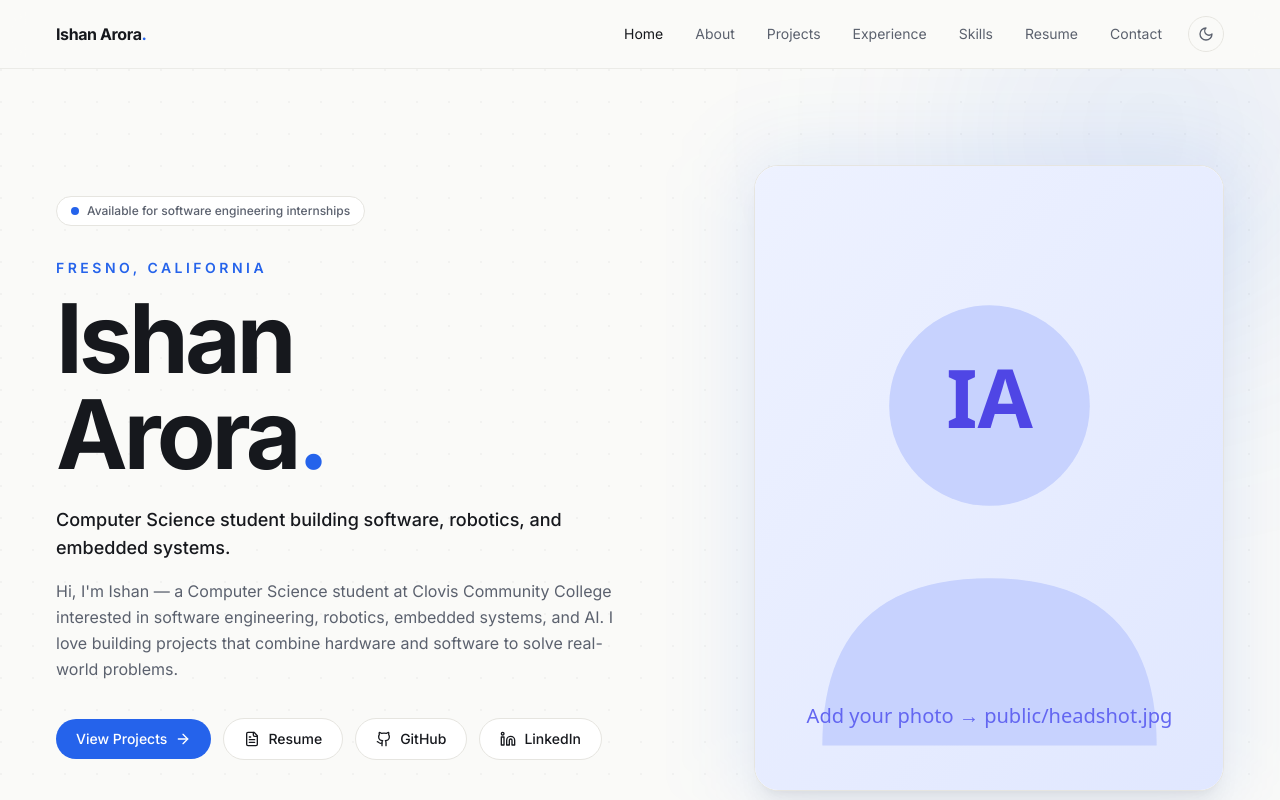
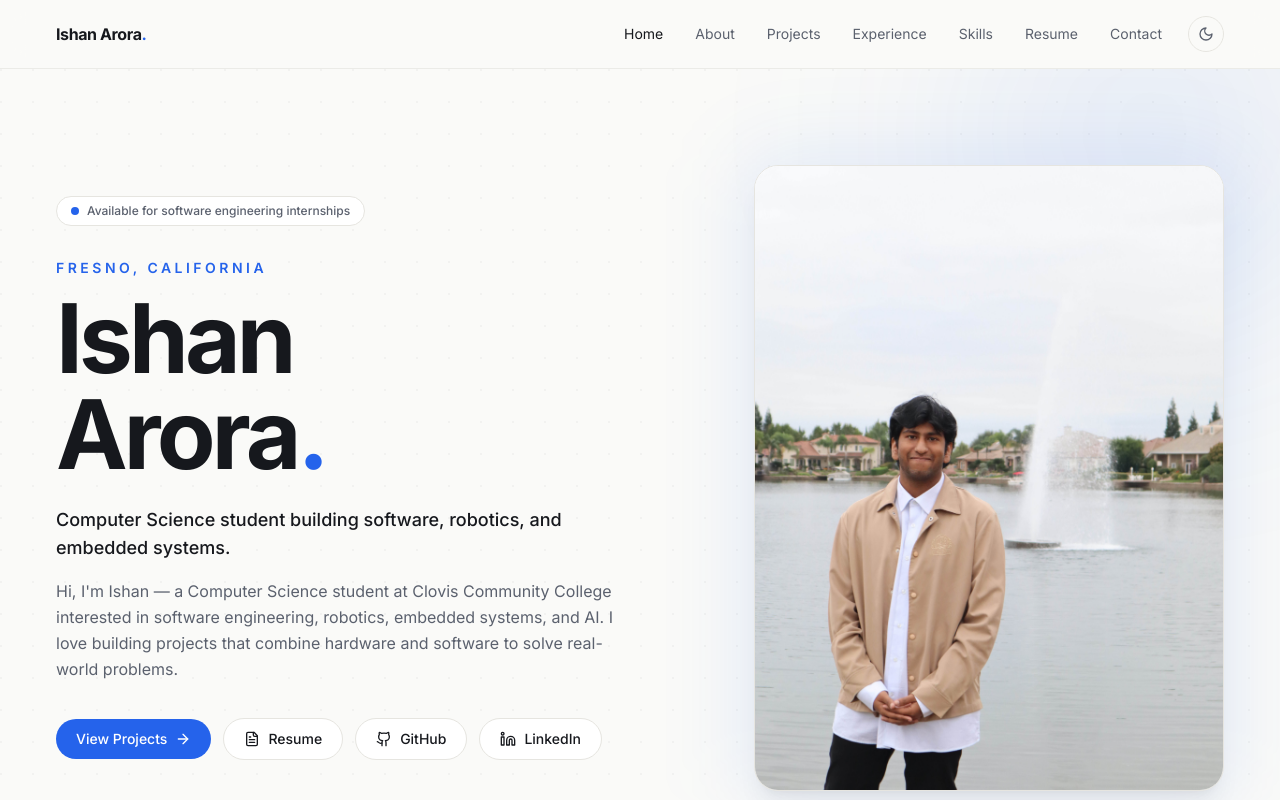
Before and after one commit to Ishanarora35/portfolio, a Next.js app: page / in a window 1280 px wide. Shown: the top 800 px of the page. Built offline with nearby package versions, Linux system fonts and the light colour scheme.

Commit message:
Add files via upload

```diff
--- a/src/data/site.ts
+++ b/src/data/site.ts
@@ -14,7 +14,7 @@ export const site = {
   // Resume PDF lives in /public. Swap the file to update it everywhere.
   resume: "/resume.pdf",
   // Hero photo. Drop a real photo at public/headshot.jpg (or .png) and update this path.
-  headshot: "/headshot.svg",
+  headshot: "/headshot.jpg",
   location: "Fresno, California",
   tagline:
     "Computer Science student building software, robotics, and embedded systems, and looking for internship opportunities.",
```
